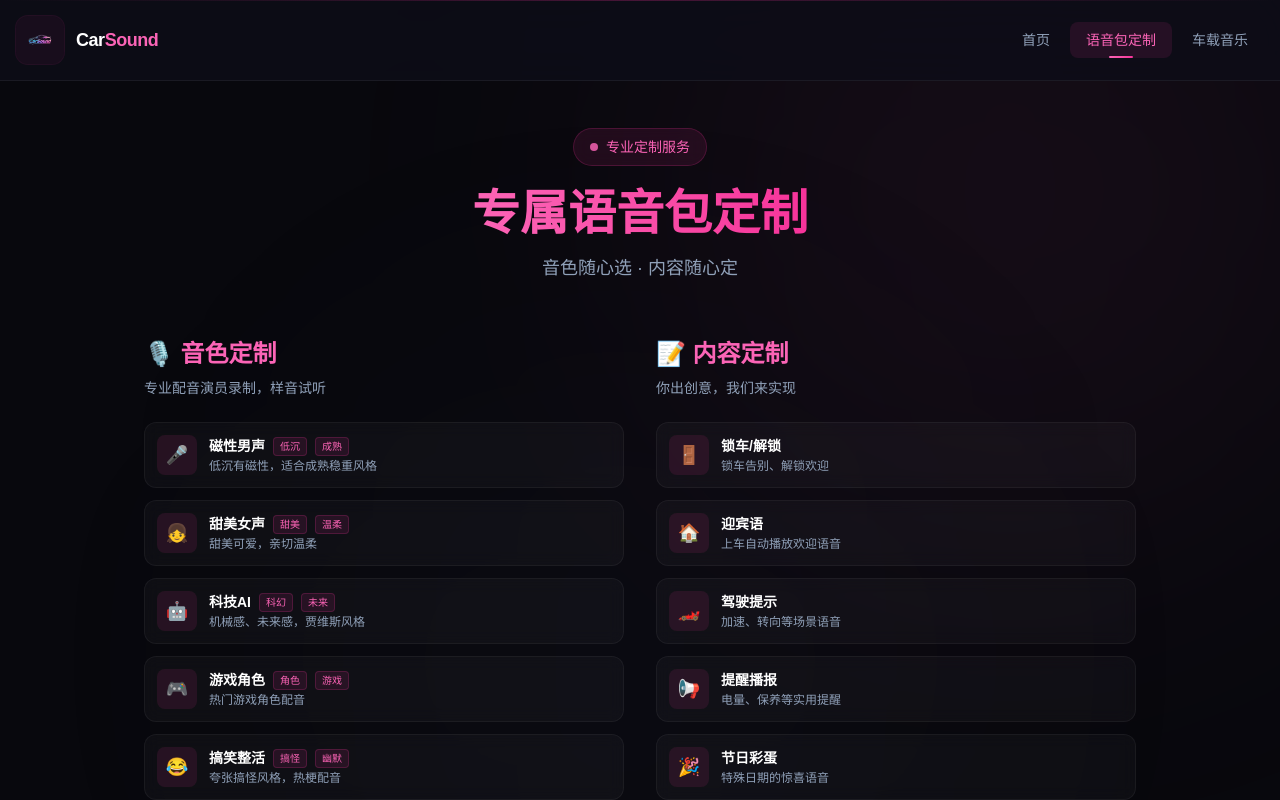
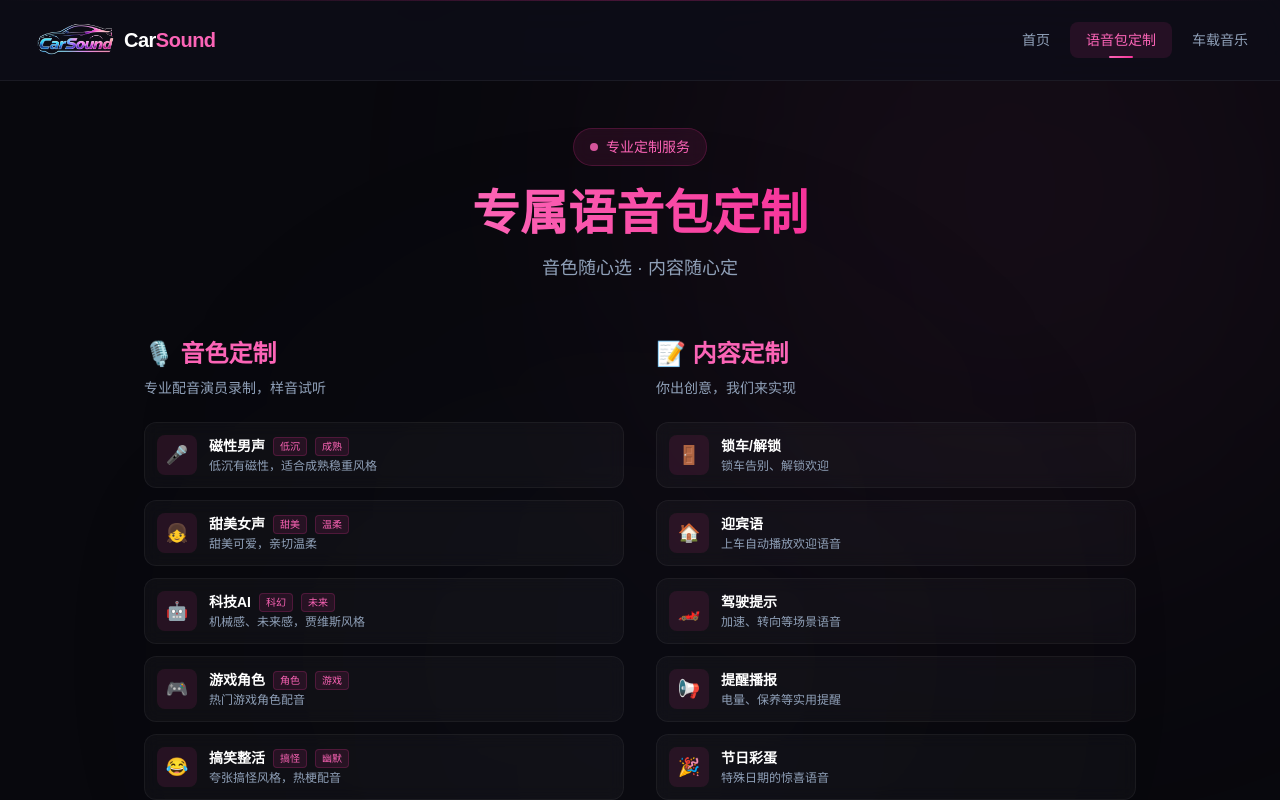
Before and after one commit to lkzwc/cars-sound, a Next.js app: page /custom in a window 1280 px wide. Shown: the top 800 px of the page. Built offline with nearby package versions, Linux system fonts and the light colour scheme.

Commit message:
1.0 更新Nav

```diff
--- a/src/components/Navbar.tsx
+++ b/src/components/Navbar.tsx
@@ -22,13 +22,11 @@ export default function Navbar() {
       <div className="max-w-7xl mx-auto px-4">
         <div className="flex items-center justify-between h-20">
           {/* Logo */}
-          <Link href="/" className="flex items-center gap-3 group">
-            <div className="relative w-12 h-12 flex items-center justify-center rounded-xl overflow-hidden bg-pink-500/5 ring-1 ring-pink-500/10 group-hover:ring-pink-500/25 transition-all duration-500 p-1.5">
-              {/* Logo 背景微光 */}
-              <div className="absolute inset-0 bg-gradient-to-br from-pink-500/10 to-transparent opacity-0 group-hover:opacity-100 transition-opacity duration-500" />
+          <Link href="/" className="flex items-center gap-3 group hover:scale-120 transition-opacity">
+            <div className="relative w-30 h-28 flex items-center justify-center rounded-xl overflow-hidden">
               <img src="/logo.png" alt="CarSound" className="relative w-full h-full object-contain" />
             </div>
-            <span className="text-lg font-bold text-white tracking-tight">
+            <span className="relative text-xl font-bold text-white tracking-tight -ml-6">
               Car<span className="text-pink-400">Sound</span>
             </span>
           </Link>
```
